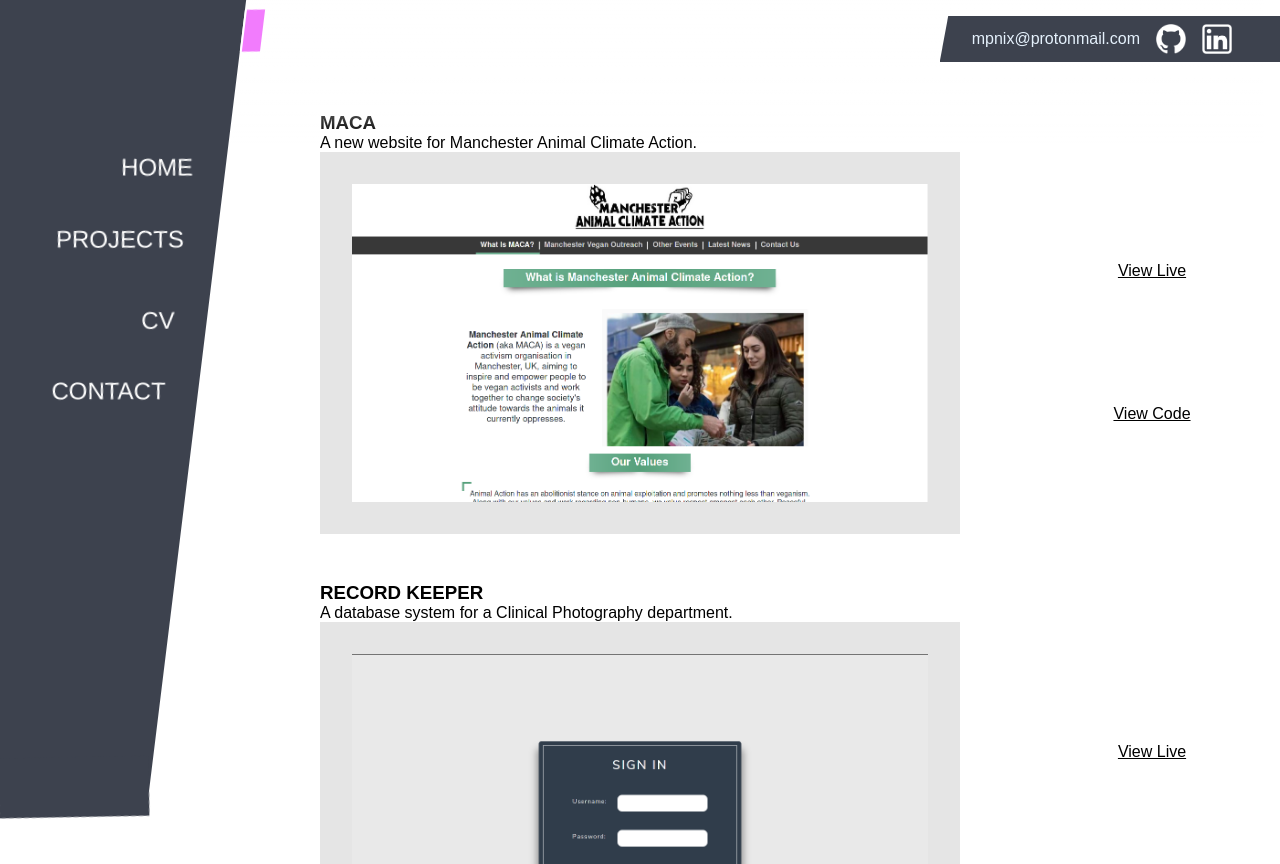
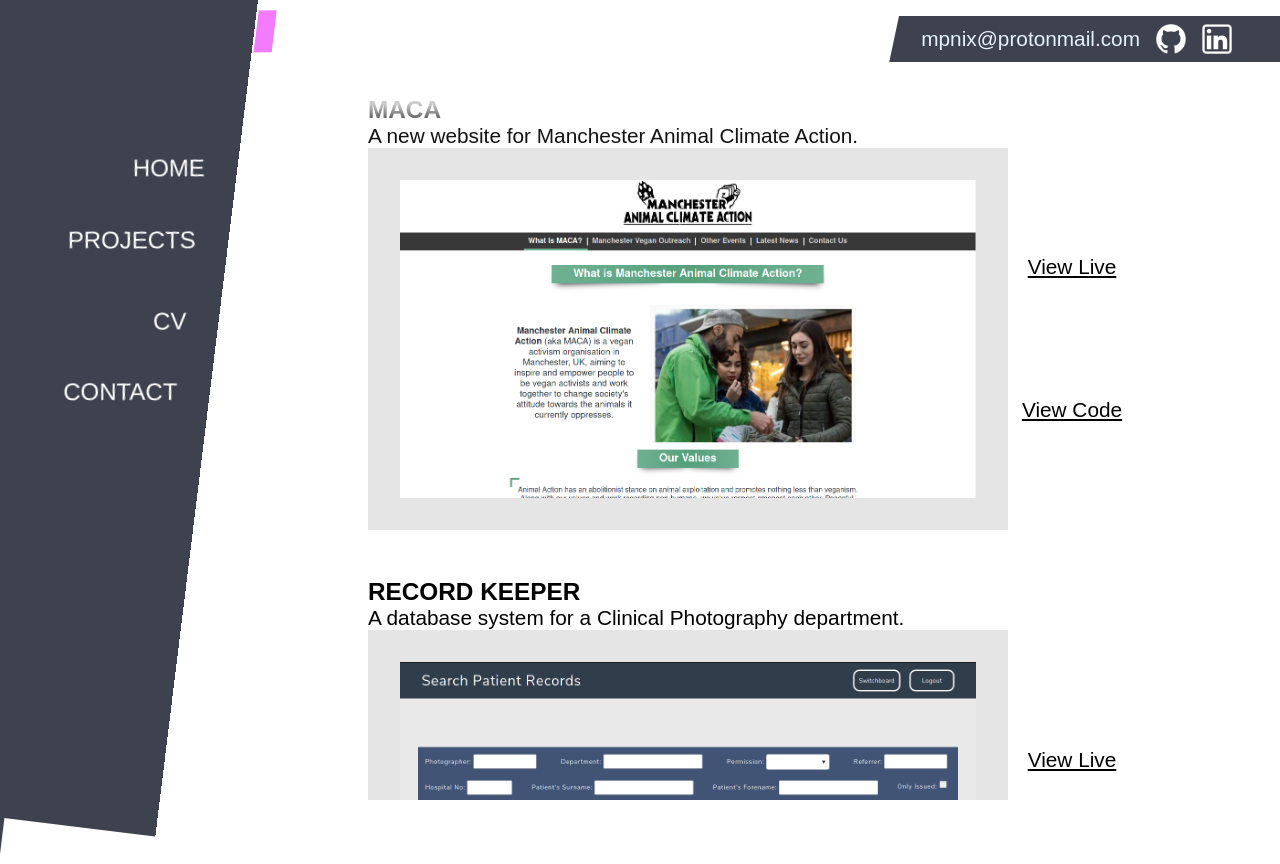
Before and after one commit to NixMichael/portfolio, a React (Create React App) app: page /projects in a window 1280 px wide. After the commit the page ends 800 px from the top, so only its background shows below. Built offline with nearby package versions, Linux system fonts and the light colour scheme; a web font is replaced by a local one.

Commit message:
Font sizing and header layout changes

```diff
--- a/src/assets/project-list.js
+++ b/src/assets/project-list.js
@@ -1,6 +1,6 @@
 import GreenOil from '../assets/site-examples/green-oil-shop.png'
 import MACA from '../assets/site-examples/maca-home-page.png'
-import RecordKeeper from '../assets/site-examples/recordkeeper/record-keeper-01.png'
+import RecordKeeper from '../assets/site-examples/recordkeeper/record-keeper-02.png'
 
 export const projects = [
     {
--- a/src/components/Menu.js
+++ b/src/components/Menu.js
@@ -14,7 +14,7 @@ const Menu = () => {
 		const ht = document.documentElement
 
 		let totalHeight = Math.max( body.scrollHeight, body.offsetHeight,
-					   ht.clientHeight, ht.scrollHeight, ht.offsetHeight );
+					   ht.clientHeight, ht.scrollHeight, ht.offsetHeight);
 
 		document.addEventListener('scroll', (e) => {
 			document.querySelectorAll('.scroller-bar')[0].style.top = `${20 + (window.innerHeight * ((window.pageYOffset / totalHeight)))}px`
--- a/src/styles/index.scss
+++ b/src/styles/index.scss
@@ -53,7 +53,8 @@ h1, h2 {
 
 .main-content {
   width: 100vw;
-  margin-top: 4rem;
+  height: 100vh;
+  padding-top: 3rem;
   padding-left: 20vw;
   display: flex;
   justify-content: center;
@@ -62,7 +63,7 @@ h1, h2 {
 
 .projects {
   width: 100%;
-  height: 100vh;
+  height: 100%;
   overflow-y: scroll;
   overflow-x: hidden;
   a {
@@ -72,11 +73,11 @@ h1, h2 {
 
 .project-container {
   display: grid;
-  justify-content: space-around;
+  justify-content: flex-start;
   grid-template-columns: 50vw 10vw;
   grid-template-rows: auto;
   grid-template-areas: 'HEADING HEADING' 'PREVIEW LIVE' 'PREVIEW CODE';
-  margin: 3rem 0;
+  margin: 3rem 0 3rem 7rem;
 }
 
 .project-container:last-child {
@@ -89,10 +90,6 @@ h1, h2 {
   transition:
   transform 650ms ease-out,
   opacity 750ms ease-out;
-}
-
-.preview img {
-  max-width: 100%;
 }
 
 .live {
@@ -152,10 +149,10 @@ h1, h2 {
   position: fixed;
   top: 0;
   width: 100vw;
-  margin-right: 1rem;
-  height: 9rem;
+  margin-right: 2rem;
+  height: 20vh;
   color: var(--font-color);
-  background-image: linear-gradient(180deg, white, rgba(255,255,255,0.8) 50%, rgba(255,255,255,0.1) 90%, rgba(255,255,255,0) 100%);
+  background-image: linear-gradient(180deg, white 30%, rgba(255,255,255,0.8) 65%, rgba(255,255,255,0.1) 80%, rgba(255,255,255,0) 100%);
   display: flex;
   justify-content: flex-end;
   align-items: flex-start;
@@ -164,7 +161,7 @@ h1, h2 {
 
 .header .links {
   margin: 1rem 0;
-  margin-right: -1rem;
+  margin-right: -2rem;
   padding: 0.5rem 2rem;
   display: flex;
   justify-content: space-between;
@@ -184,15 +181,14 @@ h1, h2 {
   align-items: center;
 }
 
-@media screen and (min-width: 1000px) {
 .menu {
   position: fixed;
   transform: rotate(7deg);
   top: -25px;
   bottom: 0;
   left: 3rem;
-    width: 150px;
-    height: calc(100vh + 25px);
+  max-width: 250px;
+  height: calc(100vh + 55px);
   display: flex;
   flex-direction: column;
   justify-content: flex-start;
@@ -207,21 +203,22 @@ h1, h2 {
   position: absolute;
   top: 0;
   right: 95%;
-    height: 100vh;
+  height: 120vh;
   width: 200%;
   background: var(--bg-main-color);
 }
 
- .menu::after {
-    content: '';
-    position: absolute;
-    left: 0;
-    bottom: -20px;
-    height: 60px;
-    width: 100%;
-    background: var(--bg-main-color);
-    transform: rotate(-8deg);
-  }
+// .menu::after {
+//   content: '';
+//   position: absolute;
+//   left: 0;
+//   bottom: -20px;
+//   height: 60px;
+//   width: 100%;
+//   background: var(--bg-main-color);
+//   background: red;
+//   transform: rotate(-8deg);
+// }
 
 .menu .menu-item {
   position: relative;
@@ -248,6 +245,10 @@ h1, h2 {
   clip-path: polygon(0 6%, 100% 0, 100% 94%, 0 100%);
 }
 
+@media screen and (min-width: 1000px) {
+  body {
+    font-size: 1.3rem;
+  }
 }
 
 @media screen and (min-width: 2600px) {
@@ -259,9 +260,18 @@ h1, h2 {
     justify-content: center;
   }
 
+  .header {
+    padding-top: 3rem;
+    margin-right: 6rem;
+
+    .links {
+      margin-right: -4rem;
+    }
+  }
 
   .menu {
-    width: 250px;
+    top: -35px;
+    width: 450px;
     left: 5rem;
   }
 /*
@@ -273,7 +283,11 @@ h1, h2 {
     font-size: 3.5rem;
   }
 
+  .main-content {
+    padding-top: 5rem;
+  }
+
   .projects {
-    padding: 0 0 0 10rem;
+    padding: 5rem 0 0 10rem;
   }
 }
```
Also changed, not shown: public/manifest.json (deleted), src/components/Project-Container.js (indentation only). Lines whose indentation alone changed are shown as unchanged.
